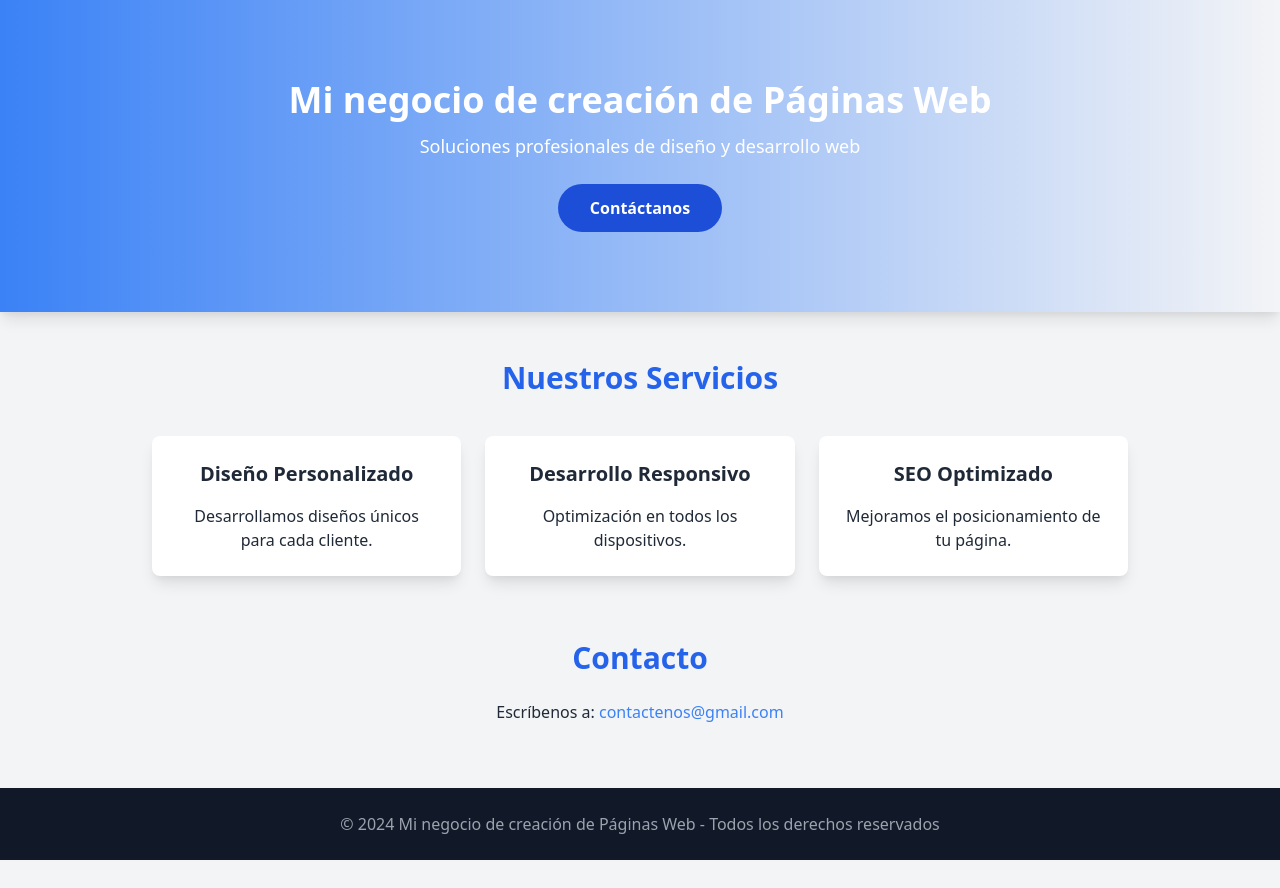
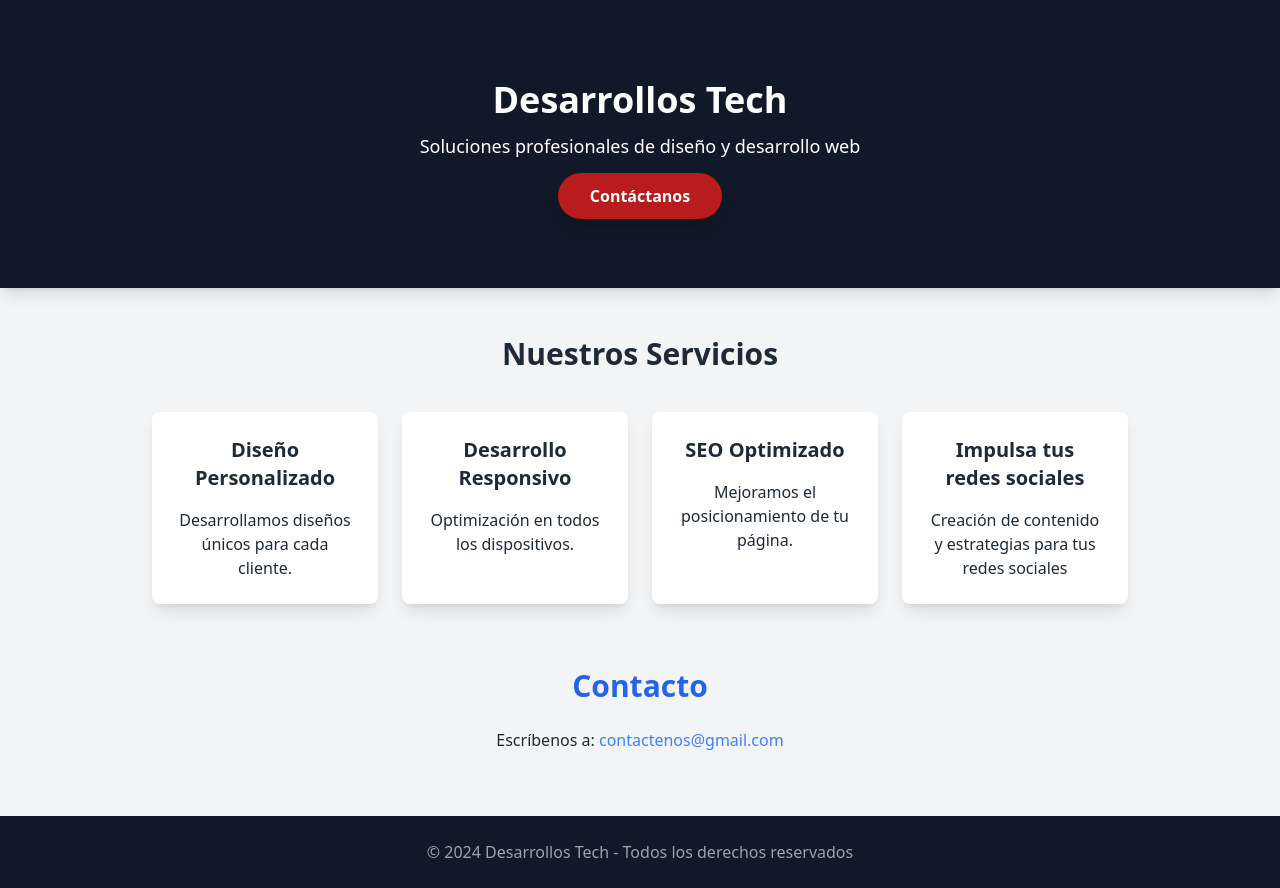
Before and after one commit to desarrollostech/pagina_web_proyecto, a plain HTML site: page index.html in a window 1280 px wide. Before the commit the page ends 860 px from the top, so only its background shows below. Drawn offline with nearby package versions, Linux system fonts and the light colour scheme.

Commit message:
Actualización de la página con desplazamiento suave y mejoras de estilo

```diff
--- a/estilos.css
+++ b/estilos.css
@@ -1,31 +1,3 @@
-/* estilos.css */
-
-/* Estilos generales */
-body {
-    font-family: 'Open Sans', sans-serif;
-}
-
-/* Botones personalizados */
-button {
-    transition: transform 0.2s ease-in-out;
-}
-
-button:hover {
-    transform: scale(1.05);
-}
-
-/* Ajustes adicionales de la sección de servicios */
-.section-titulo {
-    margin-bottom: 2rem;
-    color: #1a73e8; /* Color azul personalizado */
-}
-
-/* Ajustes de sombra y efecto de tarjetas */
-.card {
-    transition: box-shadow 0.3s, transform 0.3s;
-}
-
-.card:hover {
-    box-shadow: 0 8px 24px rgba(0, 0, 0, 0.1);
-    transform: translateY(-5px);
-}
+@tailwind base;
+@tailwind components;
+@tailwind utilities;
--- a/index.html
+++ b/index.html
@@ -5,42 +5,53 @@
     <meta name="viewport" content="width=device-width, initial-scale=1.0">
     <title>Implementa tu página Web</title>
     <link href="https://cdn.jsdelivr.net/npm/tailwindcss@2.2.19/dist/tailwind.min.css" rel="stylesheet">
+    <link rel="stylesheet" href="output.css">
     <link rel="stylesheet" href="https://fonts.googleapis.com/css2?family=Open+Sans:wght@400;600&display=swap">
+    <style>
+        /* Agrega esta clase para la transición */
+        html {
+            scroll-behavior: smooth; /* Desplazamiento suave */
+        }
+    </style>
 </head>
 <body class="bg-gray-100 text-gray-800 font-sans">
 
     <!-- Header -->
-    <header class="text-center bg-gradient-to-r from-blue-500 to-teal-400 text-white py-20 shadow-lg">
-        <h1 class="text-4xl font-bold mb-3">Mi negocio de creación de Páginas Web</h1>
+    <header class="text-center bg-gray-900 text-white py-20 shadow-lg">
+        <h1 class="text-4xl font-bold mb-3">Desarrollos Tech</h1>
         <p class="text-lg mb-6">Soluciones profesionales de diseño y desarrollo web</p>
-        <button class="bg-blue-700 hover:bg-blue-800 transition-colors text-white font-semibold py-3 px-8 rounded-full">
+        <a href="#contacto" id="contact-btn" class="bg-red-700 hover:bg-red-900 transition-colors text-white font-semibold py-3 px-8 rounded-full shadow-lg hover:shadow-xl transform hover:-translate-y-1">
             Contáctanos
-        </button>
+        </a>
     </header>
 
     <!-- Main Content -->
     <main class="max-w-5xl mx-auto mt-12 px-6">
         <!-- Services Section -->
         <section class="mb-16">
-            <h2 class="text-3xl font-semibold text-blue-600 text-center mb-10">Nuestros Servicios</h2>
-            <div class="grid grid-cols-1 md:grid-cols-3 gap-6">
-                <div class="bg-white p-6 rounded-lg shadow-lg text-center hover:shadow-xl transform hover:-translate-y-1 transition-all">
+            <h2 class="text-3xl font-semibold text-black-600 text-center mb-10">Nuestros Servicios</h2>
+            <div class="grid grid-cols-1 md:grid-cols-4 gap-6">
+                <div class="bg-white p-6 rounded-lg shadow-lg text-center hover:shadow-xl transform hover:-translate-y-1 transition-all duration-300">
                     <h3 class="text-xl font-semibold mb-4">Diseño Personalizado</h3>
                     <p>Desarrollamos diseños únicos para cada cliente.</p>
                 </div>
-                <div class="bg-white p-6 rounded-lg shadow-lg text-center hover:shadow-xl transform hover:-translate-y-1 transition-all">
+                <div class="bg-white p-6 rounded-lg shadow-lg text-center hover:shadow-xl transform hover:-translate-y-1 transition-all duration-300">
                     <h3 class="text-xl font-semibold mb-4">Desarrollo Responsivo</h3>
                     <p>Optimización en todos los dispositivos.</p>
                 </div>
-                <div class="bg-white p-6 rounded-lg shadow-lg text-center hover:shadow-xl transform hover:-translate-y-1 transition-all">
+                <div class="bg-white p-6 rounded-lg shadow-lg text-center hover:shadow-xl transform hover:-translate-y-1 transition-all duration-300">
                     <h3 class="text-xl font-semibold mb-4">SEO Optimizado</h3>
                     <p>Mejoramos el posicionamiento de tu página.</p>
+                </div>
+                <div class="bg-white p-6 rounded-lg shadow-lg text-center hover:shadow-xl transform hover:-translate-y-1 transition-all duration-300">
+                    <h3 class="text-xl font-semibold mb-4">Impulsa tus redes sociales</h3>
+                    <p>Creación de contenido y estrategias para tus redes sociales</p>
                 </div>
             </div>
         </section>
 
-        <!-- Contact Section -->
-        <section class="mb-16 text-center">
+        <!-- Sección contáctanos -->
+        <section id="contacto" class="mb-16 text-center">
             <h2 class="text-3xl font-semibold text-blue-600 mb-6">Contacto</h2>
             <p>Escríbenos a: <a href="mailto:contactenos@gmail.com" class="text-blue-500 hover:underline">contactenos@gmail.com</a></p>
         </section>
@@ -48,8 +59,12 @@
 
     <!-- Footer -->
     <footer class="bg-gray-900 text-gray-400 py-6 text-center">
-        <p>&copy; 2024 Mi negocio de creación de Páginas Web - Todos los derechos reservados</p>
+        <p>&copy; 2024 Desarrollos Tech - Todos los derechos reservados</p>
     </footer>
 
+    <script>
+        // Este script no es necesario ya que usamos scroll-behavior en CSS.
+        // Pero si necesitas un control más avanzado, puedes agregar código aquí.
+    </script>
 </body>
 </html>
--- /dev/null
+++ b/tailwind.config.js
@@ -0,0 +1,8 @@
+/** @type {import('tailwindcss').Config} */
+module.exports = {
+  content: ["./**/*.html", "./estilos.css"],
+  theme: {
+    extend: {},
+  },
+  plugins: [],
+}
```
Also changed, not shown: output.css (added).
